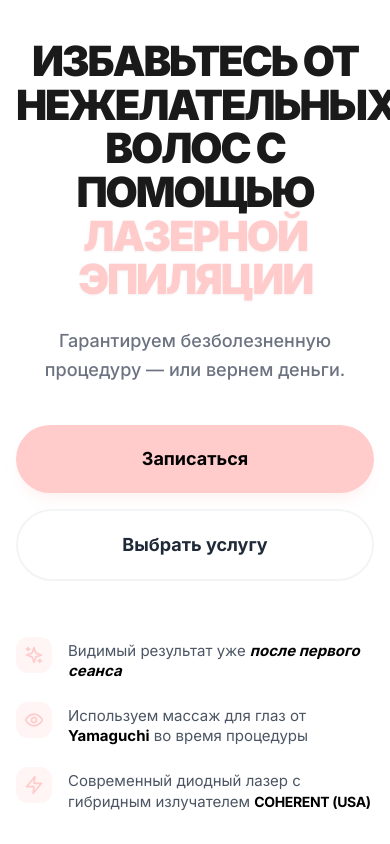
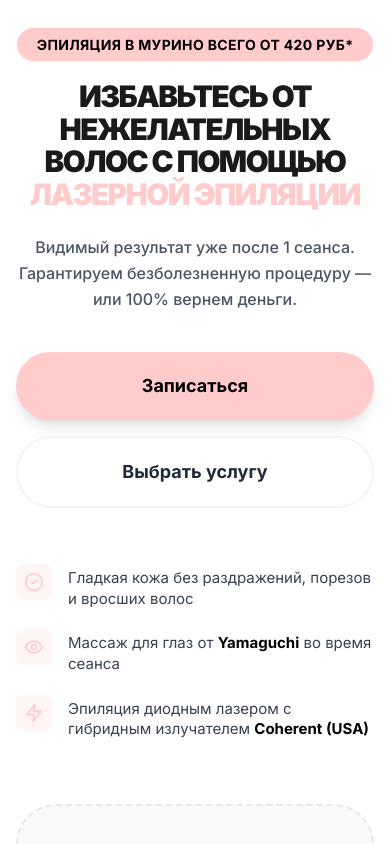
Before and after one commit to Mitrofanoff1/Kristll, a Next.js app: page / in a window 390 px wide. Shown: the top 844 px of the page. Built offline with nearby package versions, Linux system fonts and the light colour scheme.

Commit message:
Update Hero.tsx

```diff
--- a/components/Hero.tsx
+++ b/components/Hero.tsx
@@ -1,10 +1,10 @@
 import React from 'react';
-import { Sparkles, Zap, Eye } from 'lucide-react';
+import { Sparkles, Zap, Eye, CheckCircle2 } from 'lucide-react';
 
 const Hero = () => {
   return (
-    <section className="relative overflow-hidden bg-white pt-10 pb-16 lg:pt-20 lg:pb-32">
-      {/* Декоративные мягкие круги на фоне для объема */}
+    <section className="relative overflow-hidden bg-white pt-8 pb-16 lg:pt-20 lg:pb-32">
+      {/* Мягкий фон */}
       <div className="absolute top-0 right-0 -translate-y-1/2 translate-x-1/4 w-96 h-96 bg-accent/20 rounded-full blur-[100px] -z-10"></div>
       <div className="absolute bottom-0 left-0 translate-y-1/2 -translate-x-1/4 w-96 h-96 bg-accent/15 rounded-full blur-[100px] -z-10"></div>
 
@@ -14,20 +14,28 @@ const Hero = () => {
           {/* ТЕКСТОВЫЙ БЛОК */}
           <div className="w-full lg:w-3/5 z-10">
 
-            {/* Главный заголовок */}
-            <h1 className="text-[2.6rem] leading-[1.05] md:text-5xl lg:text-6xl font-black mb-6 text-[#1a1a1a] uppercase tracking-tighter">
+            {/* Розовая плашка (возвращаем как в 1-м варианте) */}
+            <div className="inline-block mb-6">
+              <span className="bg-accent px-5 py-2 rounded-full text-sm md:text-base font-bold text-black shadow-sm uppercase tracking-wide">
+                Эпиляция в Мурино всего от 420 руб*
+              </span>
+            </div>
+
+            {/* Заголовок (оптимизирован размер для мобильных) */}
+            <h1 className="text-[1.85rem] leading-[1.1] sm:text-4xl md:text-5xl lg:text-6xl font-black mb-6 text-[#1a1a1a] uppercase tracking-tighter">
               Избавьтесь от нежелательных волос с помощью <br className="hidden md:block" />
-              <span className="text-accent drop-shadow-sm">лазерной эпиляции</span>
+              <span className="text-accent">лазерной эпиляции</span>
             </h1>
 
-            {/* Гарантия (Подзаголовок) */}
-            <p className="text-lg md:text-xl text-gray-500 mb-10 max-w-xl mx-auto lg:mx-0 font-medium leading-relaxed">
-              Гарантируем безболезненную процедуру — или вернем деньги.
+            {/* Подзаголовок (Новый текст) */}
+            <p className="text-base md:text-xl text-gray-600 mb-10 max-w-2xl mx-auto lg:mx-0 font-medium leading-relaxed">
+              Видимый результат уже после 1 сеанса. <br className="md:hidden" />
+              Гарантируем безболезненную процедуру — или 100% вернем деньги.
             </p>
 
-            {/* Кнопки действия */}
+            {/* Кнопки */}
             <div className="flex flex-col sm:flex-row items-center justify-center lg:justify-start gap-4 mb-14">
-              <button className="w-full sm:w-64 bg-accent hover:bg-[#ffbaba] text-black text-lg font-bold py-5 px-8 rounded-full transition-all shadow-lg shadow-accent/20 active:scale-95">
+              <button className="w-full sm:w-64 bg-accent hover:bg-[#ffbaba] text-black text-lg font-bold py-5 px-8 rounded-full transition-all shadow-lg active:scale-95">
                 Записаться
               </button>
               <button className="w-full sm:w-64 bg-white border-2 border-gray-100 hover:border-accent text-gray-800 text-lg font-bold py-5 px-8 rounded-full transition-all active:scale-95">
@@ -35,41 +43,41 @@ const Hero = () => {
               </button>
             </div>
 
-            {/* Список преимуществ */}
-            <div className="inline-flex flex-col gap-5 text-left max-w-md lg:max-w-none">
-              <div className="flex items-start gap-4 group">
-                <div className="bg-accent/20 p-2 rounded-xl">
-                  <Sparkles className="text-accent w-5 h-5 flex-shrink-0" />
+            {/* Список преимуществ (Текст одинаковый, без курсива) */}
+            <div className="flex flex-col gap-5 text-left max-w-md mx-auto lg:mx-0">
+              <div className="flex items-start gap-4">
+                <div className="bg-accent/20 p-2 rounded-lg">
+                  <CheckCircle2 className="text-accent w-5 h-5 flex-shrink-0" />
                 </div>
-                <p className="text-[15px] md:text-base text-gray-600 leading-snug pt-1">
-                  Видимый результат уже <span className="font-bold text-black italic">после первого сеанса</span>
+                <p className="text-[15px] md:text-base text-gray-700 leading-snug pt-1">
+                  Гладкая кожа без раздражений, порезов и вросших волос
                 </p>
               </div>
 
-              <div className="flex items-start gap-4 group">
-                <div className="bg-accent/20 p-2 rounded-xl">
+              <div className="flex items-start gap-4">
+                <div className="bg-accent/20 p-2 rounded-lg">
                   <Eye className="text-accent w-5 h-5 flex-shrink-0" />
                 </div>
-                <p className="text-[15px] md:text-base text-gray-600 leading-snug pt-1">
-                  Используем массаж для глаз от <span className="font-bold text-black">Yamaguchi</span> во время процедуры
+                <p className="text-[15px] md:text-base text-gray-700 leading-snug pt-1">
+                  Массаж для глаз от <span className="font-bold text-black">Yamaguchi</span> во время сеанса
                 </p>
               </div>
 
-              <div className="flex items-start gap-4 group">
-                <div className="bg-accent/20 p-2 rounded-xl">
+              <div className="flex items-start gap-4">
+                <div className="bg-accent/20 p-2 rounded-lg">
                   <Zap className="text-accent w-5 h-5 flex-shrink-0" />
                 </div>
-                <p className="text-[15px] md:text-base text-gray-600 leading-snug pt-1">
-                  Современный диодный лазер с гибридным излучателем <span className="font-bold text-black uppercase tracking-tight text-sm">Coherent (USA)</span>
+                <p className="text-[15px] md:text-base text-gray-700 leading-snug pt-1">
+                  Эпиляция диодным лазером с гибридным излучателем <span className="font-bold text-black">Coherent (USA)</span>
                 </p>
               </div>
             </div>
           </div>
 
-          {/* ПРАВАЯ ЧАСТЬ (ФОТО) */}
+          {/* ПРАВАЯ ЧАСТЬ (МЕСТО ПОД ФОТО) */}
           <div className="w-full lg:w-2/5 mt-16 lg:mt-0">
              <div className="relative w-full aspect-[4/5] max-w-[420px] mx-auto bg-gray-50 border-2 border-dashed border-gray-200 rounded-[40px] flex items-center justify-center overflow-hidden">
-                <p className="text-gray-400 font-medium italic">Место для фото Кристины</p>
+                <p className="text-gray-400 font-medium italic">Место для фото</p>
 
                 {/* Бейдж Кристины */}
                 <div className="absolute bottom-6 left-6 right-6 bg-white/95 backdrop-blur-md p-6 rounded-[30px] shadow-2xl border border-accent/10">
```
